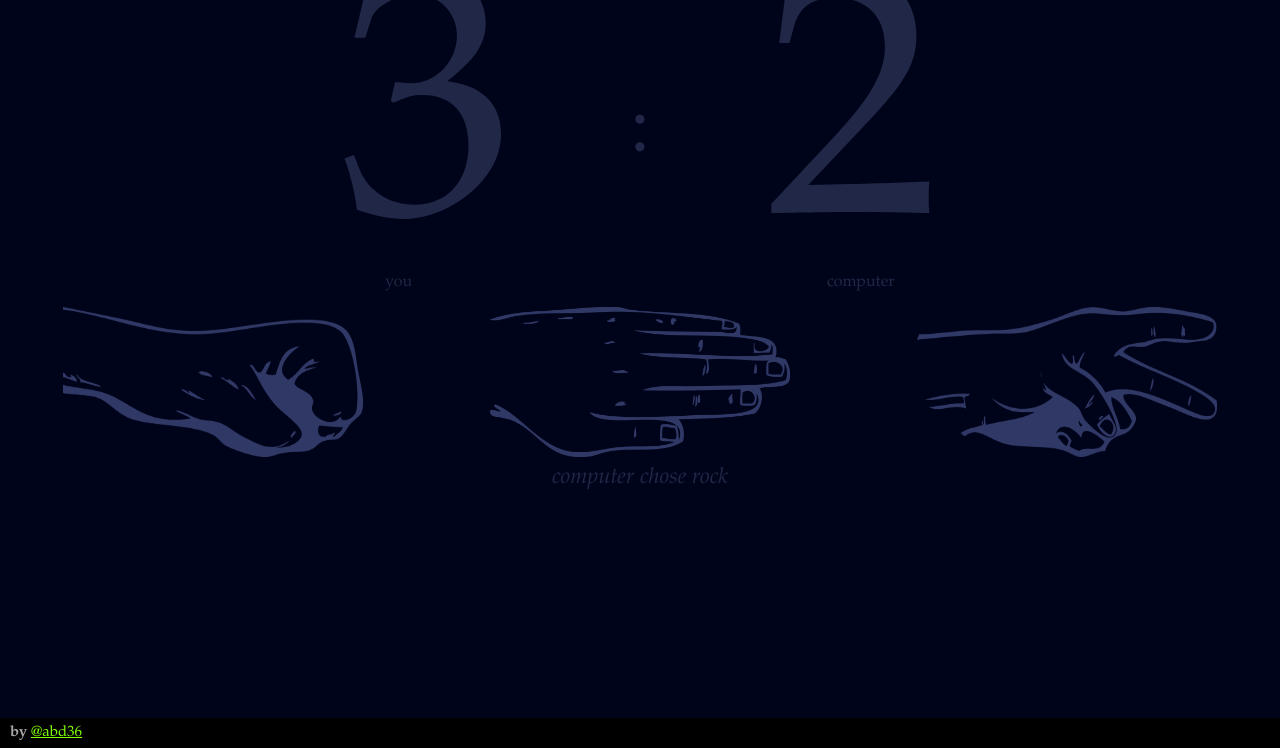
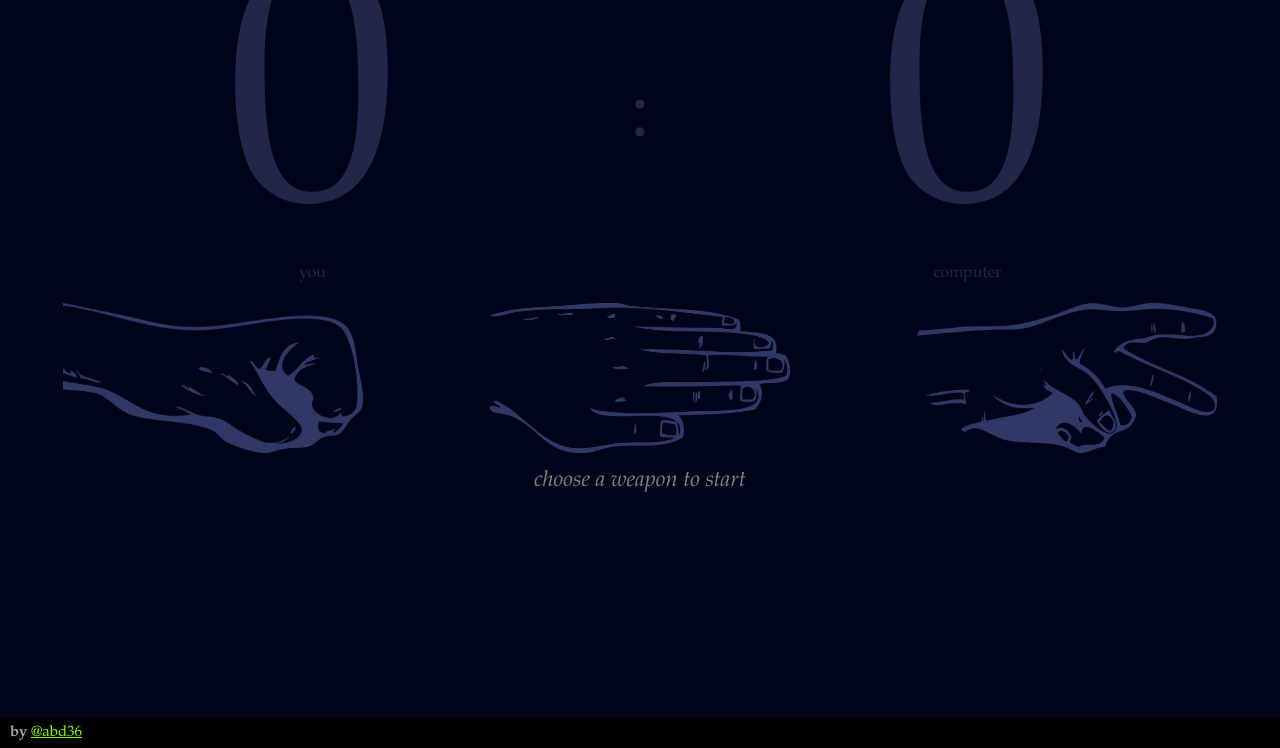
Before and after one commit to abd36/rockpaperscissors, a plain HTML site: page index.html in a window 1280 px wide. Shown: the part 52-800 px from the top of the page. Drawn offline with Linux system fonts and the light colour scheme.

Commit message:
Fixed the scores alignment, defined all constants in JS, and set starting parameters with JS

```diff
--- a/index.html
+++ b/index.html
@@ -14,24 +14,22 @@
 
         <div id='bodyDiv'>
 
-            <div id='scoresDiv' class='scores'>
-                <div id='playerScore' style='font-size: 350px'>3</div>
+            <div id='scoresDiv'>
+                <div id='playerScore' style='font-size: 350px'></div>
                 <div id='scoreColon' style='font-size: 80px'>:</div>
-                <div id='compScore' style='font-size: 350px'>2</div>
-            </div>
-            <div id='namesDiv' class='scores'>
+                <div id='compScore' style='font-size: 350px'></div>
                 <div id='playerLabel'>you</div>
                 <div></div>
                 <div id='compLabel'>computer</div>
             </div>
 
             <div id='buttonsDiv'>
-                <img src='rock.png' class="btn">
-                <img src='paper.png' class="btn">
-                <img src='scissors.png' class="btn">
+                <img src='rock.png' id='rockBtn' class="btn">
+                <img src='paper.png' id='paperBtn' class="btn">
+                <img src='scissors.png' id='scissorsBtn' class="btn">
             </div>
 
-            <div id='compChoiceDiv' class="centered">computer chose rock</div>
+            <div id='message' class="centered">computer chose rock</div>
 
             <div id='footerDiv'><p>by <a href='github.com/abd36' target="_blank">@abd36</a></p></div>
         </div>
--- a/script.js
+++ b/script.js
@@ -1,7 +1,16 @@
 const playerScore = document.querySelector('#playerScore');
-//playerScore.textContent = 'new text';
+const compScore = document.querySelector('#compScore');
 
+const rockBtn = document.querySelector('#rockBtn')
+const paperBtn = document.querySelector('#paperBtn')
+const scissorsBtn = document.querySelector('#scissorsBtn')
 
+const message = document.querySelector('#message')
+
+playerScore.textContent = 0;
+compScore.textContent = 0;
+
+message.textContent = 'choose a weapon to start';
 
 /*function computerPlay() {
     var choices = ['rock', 'paper', 'scissors'];
--- a/style.css
+++ b/style.css
@@ -35,10 +35,13 @@ a {
 }
 
 #scoresDiv {
-    display: flex;
-    justify-content: space-around;
-    flex-wrap: nowrap;
-    line-height: 280px;
+    height: 295px;
+    display: grid;
+    grid-template-columns: 80px 30px 80px;
+    grid-template-rows: 250px 60px;
+    justify-items: center;
+    align-items: center;
+    justify-content: space-evenly;
     color: #212746;
 }
 
@@ -46,18 +49,14 @@ a {
     margin-top: 0px;
     display: flex;
     justify-content: space-around;
-    color: #212746;
+
 }
 
-.scores {
-    margin-left: 22%;
-    margin-right: 22%;
-}
+
 #buttonsDiv {
     display: flex;
     justify-content: space-around;
     flex-wrap: wrap;
-    padding-bottom: 0px;
 }
 
 img {
@@ -71,11 +70,10 @@ img {
     margin: 15px;
 }
 
-#compChoiceDiv {
-    margin-top: -7px;
+#message {
     font-size: 22px;
     font-style: italic;
-    color: #212746;
+    color: #828282;
 }
 
 #footerDiv {
@@ -95,3 +93,28 @@ p {
     font-size: 15px;
     font-weight: bolder;
 }
+
+#playerLabel {
+    grid-column: 1 / 2;
+    grid-row: 2 / 3;
+}
+
+#playerScore {
+    grid-column: 1 / 2;
+    grid-row: 1 / 2;
+}
+
+#scoreColon {
+    grid-column: 2 / 3;
+    grid-row: 1 / 2;
+}
+
+#compScore {
+    grid-column: 3 / 4;
+    grid-row: 1 / 2;
+}
+
+#compLabel {
+    grid-column: 3 / 4;
+    grid-row: 2 / 3;
+}
```
